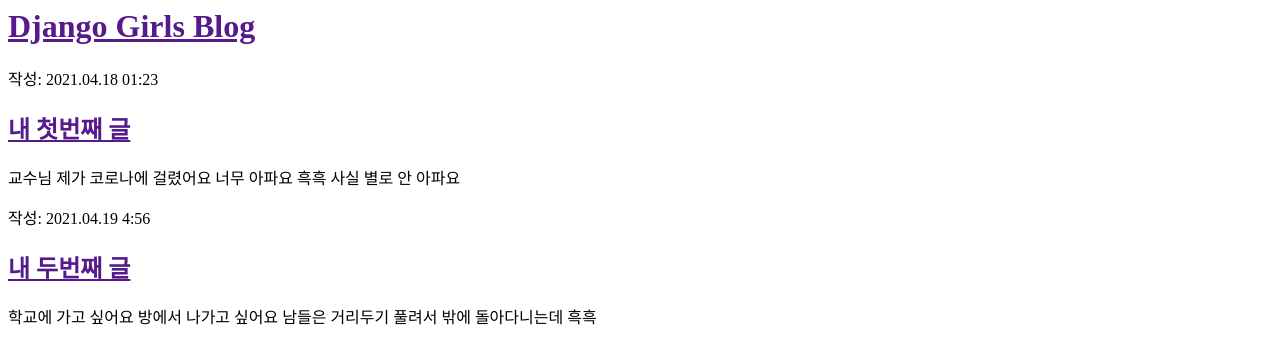
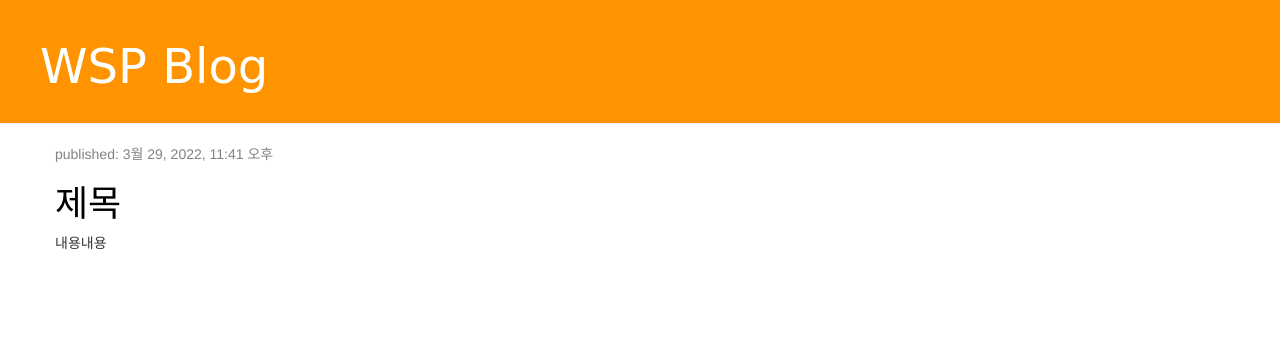
Before and after one commit to robin-maki/django-girls, a Django app: template blog/templates/blog/post_list.html in a window 1280 px wide. Shown: the top 364 px of the page. Run offline with Django 3.2, Linux system fonts and the light colour scheme; the template is opened without the code that fills it: values that come from a table or form of the project are taken from there, others are empty; data comes from the database, SQL or seed files in the repository; some libraries are stand-ins or nearby versions.

Commit message:
CSS 적용

```diff
--- /dev/null
+++ b/blog/static/css/blog.css
@@ -0,0 +1,46 @@
+.page-header {
+    background-color: #ff9400;
+    margin-top: 0;
+    padding: 20px 20px 20px 40px;
+}
+
+.page-header h1, .page-header h1 a, .page-header h1 a:visited, .page-header h1 a:active {
+    color: #ffffff;
+    font-size: 36pt;
+    text-decoration: none;
+}
+
+.content {
+    margin-left: 40px;
+}
+
+h1, h2, h3, h4 {
+    font-family: 'Lobster', cursive;
+}
+
+.date {
+    color: #828282;
+}
+
+.save {
+    float: right;
+}
+
+.post-form textarea, .post-form input {
+    width: 100%;
+}
+
+.top-menu, .top-menu:hover, .top-menu:visited {
+    color: #ffffff;
+    float: right;
+    font-size: 26pt;
+    margin-right: 20px;
+}
+
+.post {
+    margin-bottom: 70px;
+}
+
+.post h1 a, .post h1 a:visited {
+    color: #000000;
+}
--- a/blog/templates/blog/post_list.html
+++ b/blog/templates/blog/post_list.html
@@ -1,23 +1,30 @@
 {% load static %}
 <html>
 <head>
-    <title>Django Girls blog</title>
+    <link rel="stylesheet" href="//maxcdn.bootstrapcdn.com/bootstrap/3.2.0/css/bootstrap.min.css">
+    <link rel="stylesheet" href="//maxcdn.bootstrapcdn.com/bootstrap/3.2.0/css/bootstrap-theme.min.css">
+    <link rel="stylesheet" href="{% static 'css/blog.css' %}">
+    <title>WSP blog</title>
 </head>
 <body>
-<div>
-    <h1><a href="">Django Girls Blog</a></h1>
+<div class="page-header">
+    <h1><a href="">WSP Blog</a></h1>
 </div>
 
-<div>
-    <p>작성: 2021.04.18 01:23</p>
-    <h2><a href="">내 첫번째 글</a></h2>
-    <p>교수님 제가 코로나에 걸렸어요 너무 아파요 흑흑 사실 별로 안 아파요</p>
+<div class="content container">
+    <div class="row">
+        <div class="col-md-8">
+            {% for post in posts %}
+            <div class="post">
+                <div class="date">
+                    <p>published: {{ post.published_date }}</p>
+                </div>
+                <h1><a href="">{{ post.title }}</a></h1>
+                <p>{{ post.text|linebreaksbr }}</p>
+            </div>
+            {% endfor %}
+        </div>
+    </div>
 </div>
-<div>
-    <p>작성: 2021.04.19 4:56</p>
-    <h2><a href="">내 두번째 글</a></h2>
-    <p>학교에 가고 싶어요 방에서 나가고 싶어요 남들은 거리두기 풀려서 밖에 돌아다니는데 흑흑</p>
-</div>
-
 </body>
 </html>
--- a/blog/urls.py
+++ b/blog/urls.py
@@ -2,5 +2,5 @@ from django.urls import path
 from . import views
 
 urlpatterns = [
-    path('', views.html5),
+    path('', views.post_list),
 ]
```
